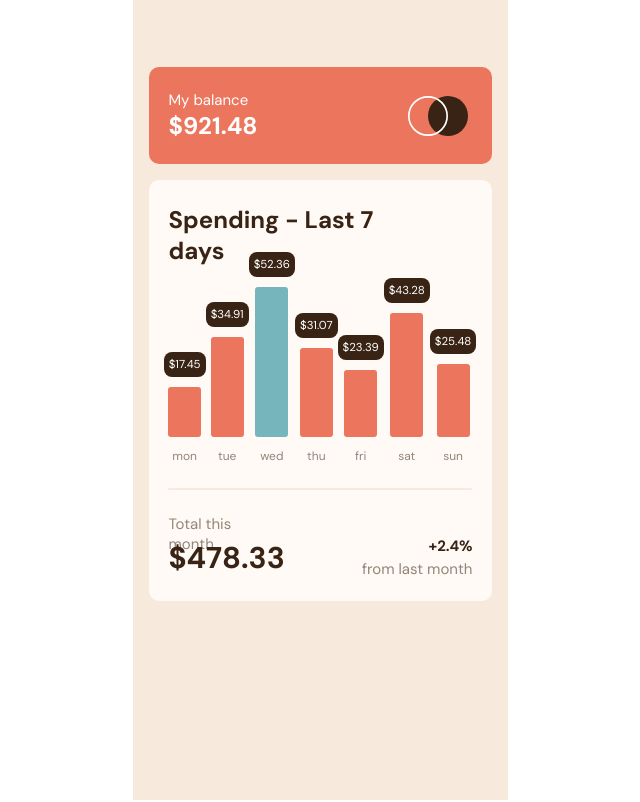
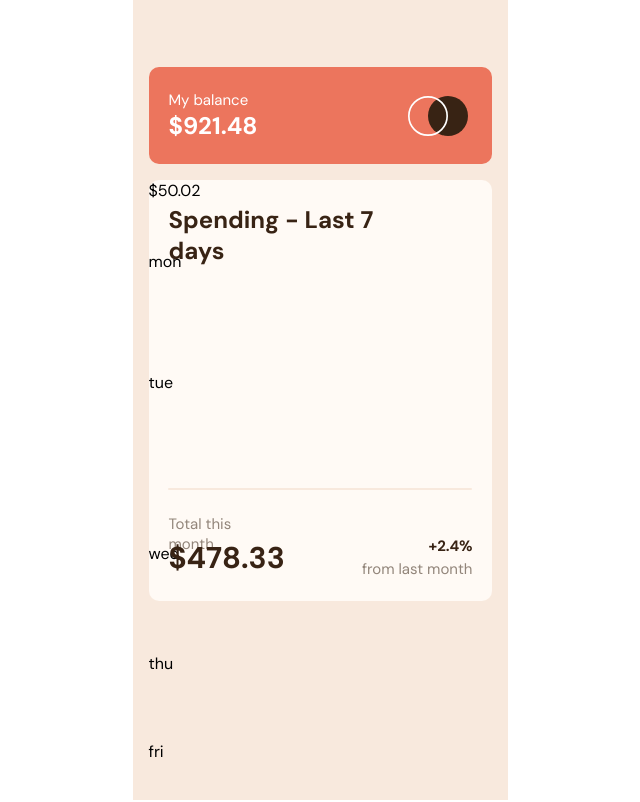
Before and after one commit to dlavrentev/expenses-chart, a React (Create React App) app: page / in a window 1280 px wide. Shown: the top 802 px of the page, without its empty margins (320-960 px from the left). Built offline with nearby package versions, Linux system fonts and the light colour scheme.

Commit message:
deleted spending js

```diff
--- a/src/App.css
+++ b/src/App.css
@@ -84,70 +84,6 @@
 
 /* Chart container */
 
-.chart-container {
-  position: absolute;
-  left: 2%;
-  right: 2%;
-  top: 25.42%;
-  bottom: 32.54%;
-  display: flex;
-  justify-content: center;
-  align-items: flex-end;
-}
-
-.bar {
-  display: flex;
-  flex-direction: column;
-  align-items: center;
-}
-
-.detail {
-  font-size: 11.5px;
-  background-color: #382314;
-  padding: 5px 5px;
-  margin-bottom: 10px;
-  border-radius: 8px;
-  color: white;
-  text-align: center;
-}
-
-#hidden1, #hidden2, #hidden3, #hidden4, #hidden5, #hidden6, #hidden7 {
-  visibility: hidden;
-}
-
-#visible1, #visible2, #visible3, #visible4, #visible5, #visible6, #visible7 {
-  visibility: visible;
-}
-
-
-
-
-.bars {
-  width: 33px;
-  border-radius: 3px;
-  background: #ec755d;
-}
-
-.bars:hover {
-  background: #FF9B86;
-}
-
-.bar-3 {
-  background-color: #76B5BC;
-}
-
-.bar-3:hover {
-  background: #B4E0E5;
-}
-
-.bar p {
-  color: #92857a;
-  font-weight: 400;
-  font-size: 12px;
-  line-height: 16px;
-  text-align: center;
-  margin-top: 11px;
-}
 .line {
   position: absolute;
   left: 5.83%;
--- a/src/Components/Spending.js
+++ b/src/Components/Spending.js
@@ -6,8 +6,9 @@ const Spending = () => {
   const [isHovering, setisHovering] = useState(false);
 
   const handleMouseEnter = (e) => {
+    console.log(e)
     setisHovering(false);
-    console.log(target.e)
+
   };
 
   const handleMouseLeave = () => {
@@ -18,19 +19,19 @@ const Spending = () => {
     <div className="spending-container">
       <h1>Spending - Last 7 days</h1>
       <div className="chart-container">
+  <div className="bar">
+    <div
+      className={`detail`}
+      id={`visible1`}
+    >
+      $50.02
+    </div>
     {data.map(({ id, day, amount }) => {
       return (
-            <div className="bar" key={id}>
-              <div
-
-                className={`detail`}
-                id={`${isHovering ? `hidden${id}` : `visible${id}`}`}
-              >
-                ${amount}
-              </div>
+        <div className="bars">
           <div
             key={id}
-                className={`bars bar-${id}`}
+            className={`bar-${id}`}
             onMouseEnter={handleMouseEnter}
             onMouseLeave={handleMouseLeave}
             style={{
@@ -42,6 +43,7 @@ const Spending = () => {
       );
     })}
   </div>
+</div>;
       <div className="line"></div>
       <div className="spending-bottom">
         <div className="spending-bottom-l">
```
Lines whose indentation alone changed are shown as unchanged.
